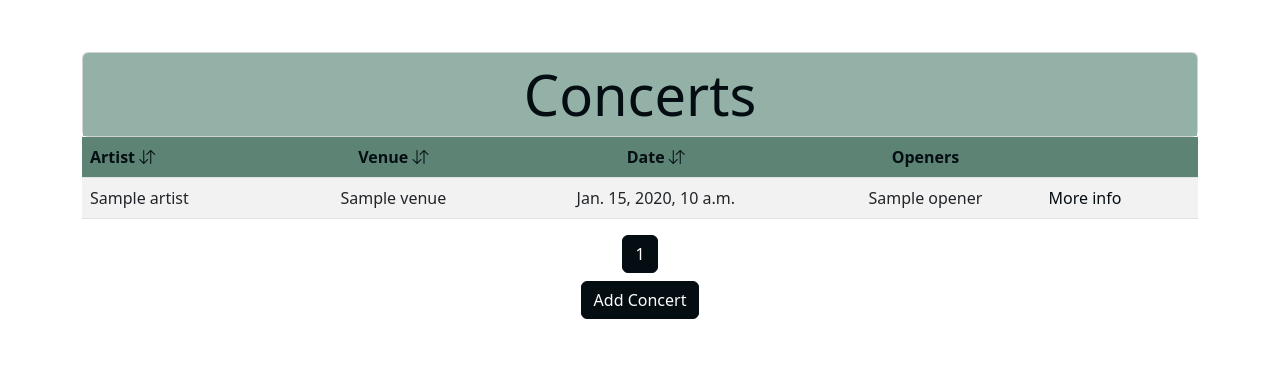
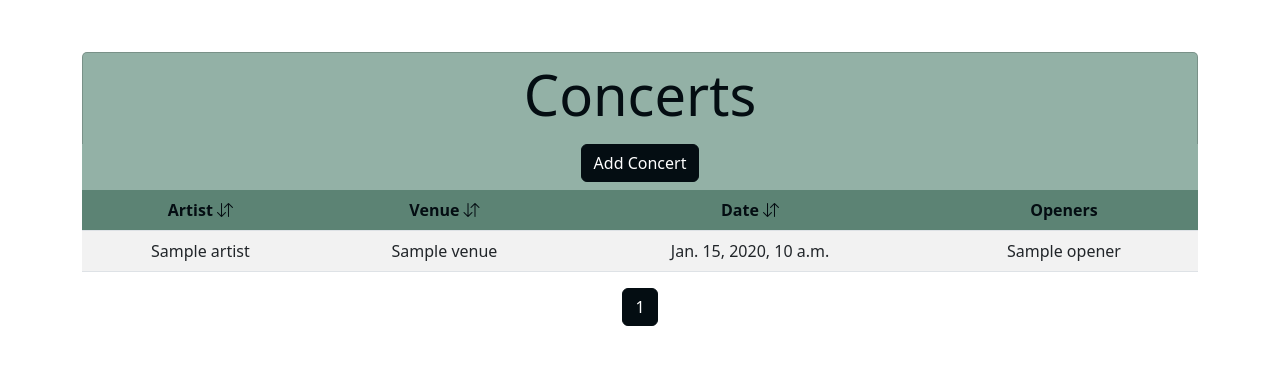
Before and after one commit to soehlert/concert-elephant, a Django app: template concert_elephant/templates/concerts/concert_list.html in a window 1280 px wide. Shown: the part 80-445 px from the top of the page. Run offline with Django 4.2, Linux system fonts and the light colour scheme; the template is opened without the code that fills it: most values are stand-ins (such as "Sample title", 1, 10 or a date in 2020); some libraries are stand-ins or nearby versions.

Commit message:
feat(HTML): improve UX: move add button in list view to be more obvious, clickable rows, fix centering of pagination

```diff
--- a/concert_elephant/templates/concerts/concert_list.html
+++ b/concert_elephant/templates/concerts/concert_list.html
@@ -5,13 +5,19 @@
 {% block content %}
   <div class="row justify-content-center">
     <div class="col col-md-12 col-sm-12">
-      <div class="card">
-        <h5 class="card-header card-header-custom display-4 text-center">Concerts</h5>
+      <div class="card text-center card-header card-header-custom">
+        <h5 class="display-4 text-center">Concerts</h5>
+      </div>
+      <div class="card-body">
+        <div class="text-center button-bar-custom pb-2">
+          <a class="link" href="{% url 'concerts:concert-create' %}">
+            <button class="btn btn-outline-info text-white" type="submit">Add Concert</button>
+          </a>
         </div>
         <table class="table table-striped table-hover">
           <thead class="table-custom">
             <tr>
-            <th scope="col">
+              <th scope="col" class="text-center">
                 Artist
                 <span class="sort-icon" data-sort="artist">
                   <i title="Sort" class="bi bi-arrow-down-up default-icon"></i>
@@ -36,12 +42,12 @@
                 </span>
               </th>
               <th class="text-center">Openers</th>
-            <th></th>
             </tr>
           </thead>
           {% for concert in page_obj %}
-          <tr>
-            <td>{{ concert.artist }}</td>
+            <tr class="clickable-row"
+                data-href="{% url 'concerts:concert-detail' concert.id %}">
+              <td class="text-center">{{ concert.artist }}</td>
               <td class="text-center">{{ concert.venue }}</td>
               <td class="text-center">{{ concert.date }}</td>
               <td class="text-center">
@@ -50,48 +56,38 @@
                   {% if not forloop.last %},{% endif %}
                 {% endfor %}
               </td>
-            <td>
-              <a class="link-custom link-offset-2 link-underline-opacity-0 link-underline-opacity-25-hover text-decoration-none"
-                 href="{% url 'concerts:concert-detail' concert.id %}">
-                <span>More info</span>
-              </a>
-            </td>
             </tr>
           {% endfor %}
         </table>
+      </div>
       <div class="pagination justify-content-center mb-2">
         <span class="step-links">
           {% if page_obj.has_previous %}
-            <a href="?page=1" class="btn btn-outline-primary text-white">&laquo; first</a>
+            <a href="?page=1" class="btn btn-outline-info text-white">&laquo; first</a>
             <a href="?page={{ page_obj.previous_page_number }}"
                class="btn btn-outline-primary text-white">previous</a>
           {% endif %}
           {% for page_number in page_obj.paginator.page_range %}
             {% if page_number >= page_obj.number|subtract:"2" and page_number <= page_obj.number|add:"2" %}
               {% if page_obj.number == page_number %}
-                <button class="btn btn-outline-primary active text-white">
+                <button class="btn btn-outline-info active text-white">
                   <span class="current-page">{{ page_obj.number }}</span>
                 </button>
               {% else %}
                 <a href="?page={{ page_number }}"
-                   class="btn btn-outline-primary text-white">{{ page_number }}</a>
+                   class="btn btn-outline-info text-white">{{ page_number }}</a>
               {% endif %}
             {% endif %}
           {% endfor %}
           {% if page_obj.has_next %}
             <a href="?page={{ page_obj.next_page_number }}"
-               class="btn btn-outline-primary  text-white">next</a>
+               class="btn btn-outline-info  text-white">next</a>
             <a href="?page={{ page_obj.paginator.num_pages }}"
-               class="btn btn-outline-primary  text-white">last &raquo;</a>
+               class="btn btn-outline-info  text-white">last &raquo;</a>
           {% endif %}
         </span>
       </div>
     </div>
-  </div>
-  <div class="text-center">
-    <a class="link" href="{% url 'concerts:concert-create' %}">
-      <button class="btn btn-outline-info text-white" type="submit">Add Concert</button>
-    </a>
   </div>
   <script>
     document.addEventListener("DOMContentLoaded", function() {
@@ -134,11 +130,6 @@
               <td class="text-center">${concert.fields.venue}</td>
               <td class="text-center">${concert.fields.date}</td>
               <td class="text-center">${openers}</td>
-              <td>
-                <a class="link-custom link-offset-2 link-underline-opacity-0 link-underline-opacity-25-hover text-decoration-none" href="/concerts/concert-detail/${concert.pk}/">
-                  <span>More info</span>
-                </a>
-              </td>
             </tr>
           `;
           tbody.innerHTML += row;
```
Also changed, not shown: concert_elephant/templates/concerts/artist_list.html (+13 -13 lines), concert_elephant/templates/concerts/venue_list.html (+14 -15 lines). Lines whose indentation alone changed are shown as unchanged.
